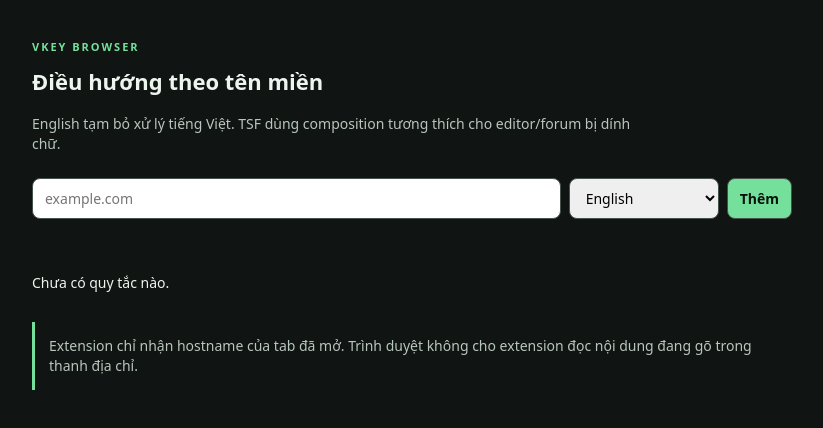
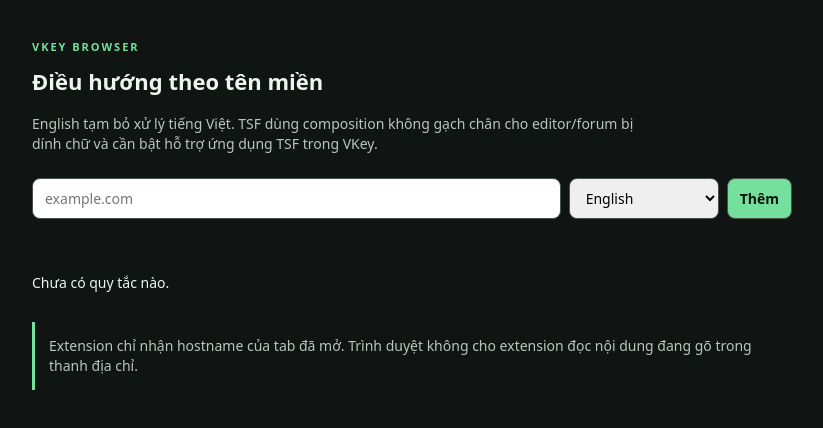
Before and after one commit to phatMT97/VKey-Browser, a browser extension: page src/options.html in a window 1280 px wide. Shown: the whole page, without its empty margins (228-1051 px from the left). Drawn offline with Linux system fonts and the light colour scheme.

Commit message:
docs: clarify TSF setup and license

```diff
--- a/src/options.html
+++ b/src/options.html
@@ -10,7 +10,7 @@
   <main>
     <p class="eyebrow">VKEY BROWSER</p>
     <h1>Điều hướng theo tên miền</h1>
-    <p class="lede">English tạm bỏ xử lý tiếng Việt. TSF dùng composition tương thích cho editor/forum bị dính chữ.</p>
+    <p class="lede">English tạm bỏ xử lý tiếng Việt. TSF dùng composition không gạch chân cho editor/forum bị dính chữ và cần bật hỗ trợ ứng dụng TSF trong VKey.</p>
     <form id="add-form">
       <input id="hostname-input" type="text" inputmode="url" placeholder="example.com" required>
       <select id="route-input">
```
Also changed, not shown: README.md, 1 other file.
